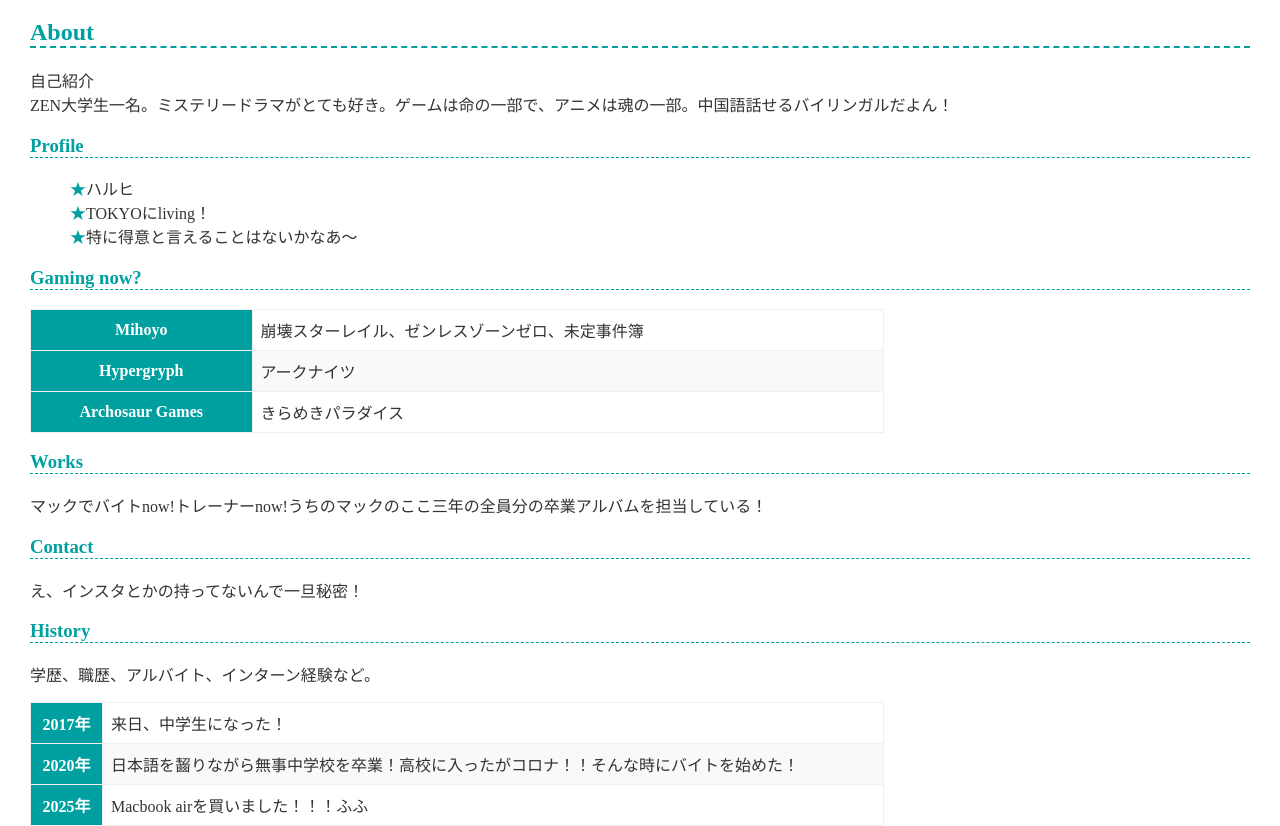
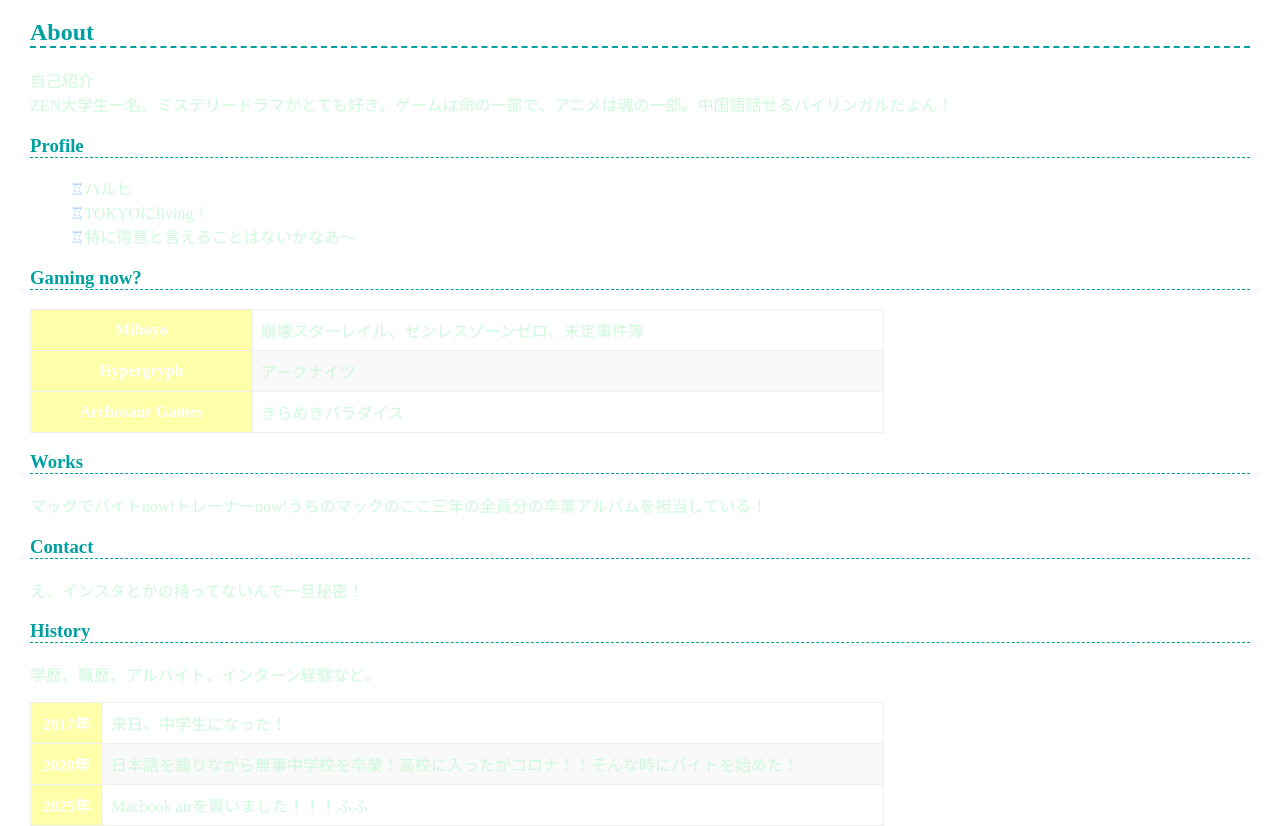
Before and after one commit to Haruhi251/Haruhi.io, a plain HTML site: page index.html in a window 1280 px wide. Shown: the part 103-929 px from the top of the page. Drawn offline with Linux system fonts and the light colour scheme.

Commit message:
Update style.css

```diff
--- a/style.css
+++ b/style.css
@@ -18,7 +18,7 @@ html, body {
 body {
   margin: 0;
   padding: 30px;
-  color: #333;
+  color: #CEF9DC;
 }
 
 /* --------------------
@@ -47,8 +47,8 @@ ul {
   list-style: none;
 }
 li:before {
-  content: "★";
-  color: var(--theme-color);
+  content: "♖";
+  color:#A4C6FF;
 }
 
 /* --------------------
@@ -68,8 +68,8 @@ tr:nth-child(2n) {
   background-color: #f9f9f9;
 }
 th {
-  background: var(--theme-color);
-  color: #fff;
+background-color:#FFFFAA;
+        color:white;
 }
 th, td {
   border: solid 1px #f0f0f0;
```
